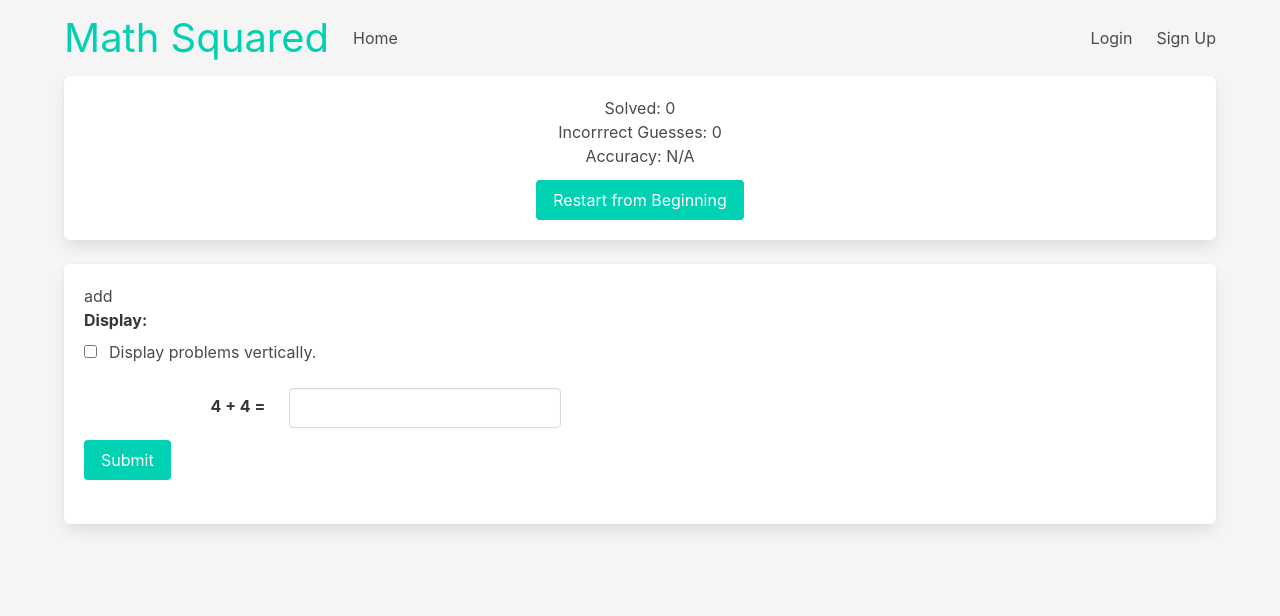
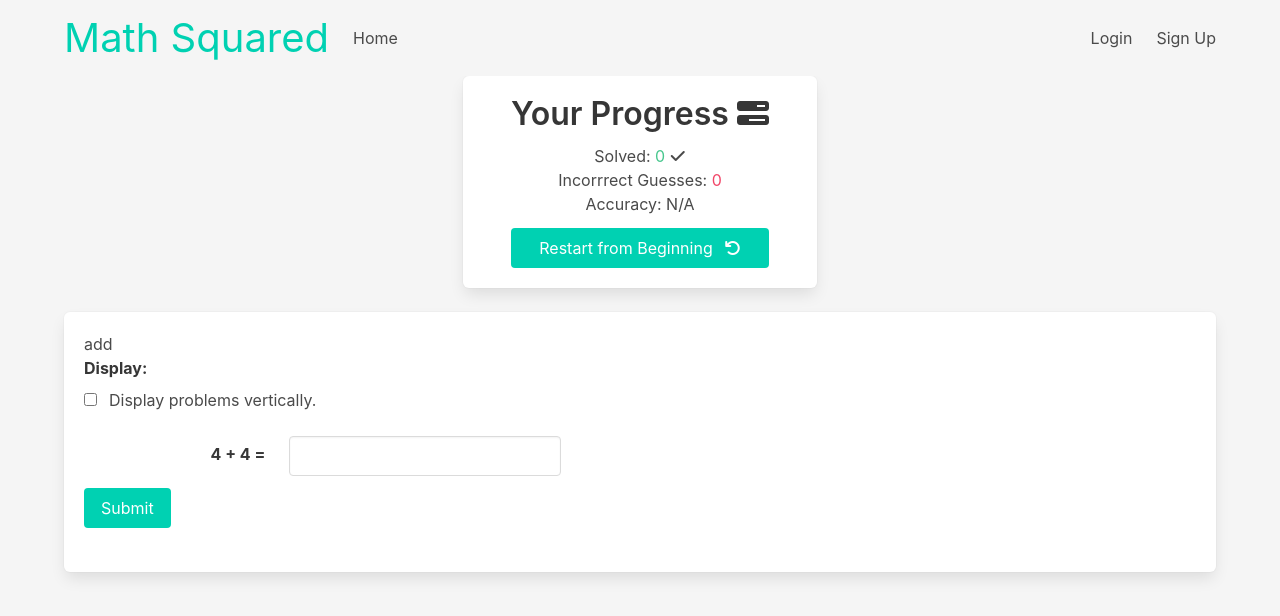
Before and after one commit to quentinikeno/Springboard-SEC-Capstone-2, a React (Create React App) app in the folder frontend/: page /game in a window 1280 px wide. Shown: the top 616 px of the page. Built offline with nearby package versions, Linux system fonts and the light colour scheme; no server answers.

Commit message:
Style stats box to be smaller and add icons.

```diff
--- /dev/null
+++ b/frontend/src/math-squared/ProblemBoxGame.css
@@ -0,0 +1,4 @@
+#stats {
+    width: fit-content;
+
+}
--- a/frontend/src/math-squared/ProblemBoxGame.js
+++ b/frontend/src/math-squared/ProblemBoxGame.js
@@ -7,6 +7,7 @@ import {
 	postHighScore,
 	patchHighScore,
 } from "../redux-slices/math-squared/mathSquaredSlice";
+import './ProblemBoxGame.css'
 
 const ProblemBoxGame = () => {
 	const { token } = useSelector((state) => state.user);
@@ -37,11 +38,12 @@ const ProblemBoxGame = () => {
 	}, [solved, token]);
 
 	return (
-		<div className="ProblemBoxGame ">
+		<div className="ProblemBoxGame">
 			<div>
-				<div className="box has-text-centered">
-					<p>Solved: {solved}</p>
-					<p>Incorrrect Guesses: {incorrectGuesses}</p>
+				<div id="stats" className="box has-text-centered mx-auto px-6">
+					<h1 className="title mb-3">Your Progress <i class="fa-solid fa-bars-progress"></i></h1>
+					<p>Solved:  <span className="has-text-success">{solved}</span> <i class="fa-solid fa-check"></i></p>
+					<p>Incorrrect Guesses: <span className="has-text-danger">{incorrectGuesses}</span></p>
 					<p>
 						Accuracy:{" "}
 						{solved + incorrectGuesses > 0
@@ -50,8 +52,8 @@ const ProblemBoxGame = () => {
 							  )}%`
 							: "N/A"}
 					</p>
-					<button class="button is-primary mt-3" onClick={resetGame}>
-						Restart from Beginning
+					<button class="button is-primary mt-3 is-fullwidth" onClick={resetGame}>
+						Restart from Beginning <i class="fa-solid fa-arrow-rotate-left ml-3"></i>
 					</button>
 				</div>
 				<ProblemBoxes />
```
